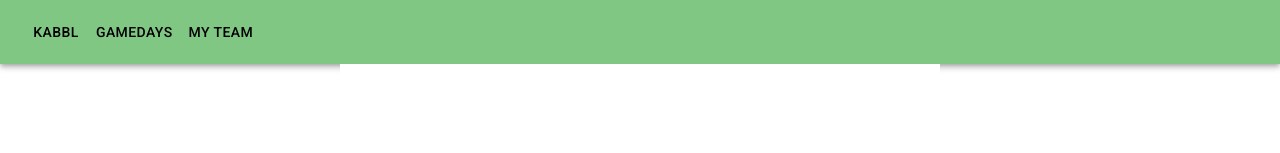
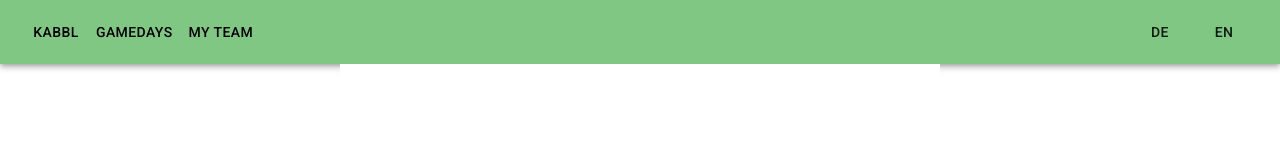
Before and after one commit to modmoto/blood-bowl-league-ui, a React (Create React App) app: page / in a window 1280 px wide. Shown: the top 153 px of the page. Built offline with nearby package versions, Linux system fonts and the light colour scheme; no server answers.

Commit message:
added language changing compatability

```diff
--- a/package.json
+++ b/package.json
@@ -5,6 +5,7 @@
   "dependencies": {
     "@material-ui/core": "^4.5.2",
     "i18next": "^19.0.0",
+    "i18next-browser-languagedetector": "^4.0.1",
     "react": "^16.11.0",
     "react-dom": "^16.11.0",
     "react-i18next": "^11.0.1",
--- a/src/AppContent.js
+++ b/src/AppContent.js
@@ -6,9 +6,11 @@ import { Switch, Route, Link } from "react-router-dom";
 import MyTeamPage from "./MyTeam/MyTeamPage";
 import UpcomingGamePage from "./UpcominGames/UpcomingGamesPage";
 import Home from "./Home/HomePage";
+import {withTranslation} from 'react-i18next';
 
 import Container from "@material-ui/core/Container";
 import {useDispatch} from 'react-redux'
+import i18n from "i18next";
 
 function AppContent() {
     const dispatch = useDispatch()
@@ -21,6 +23,10 @@ function AppContent() {
         dispatch({type: 'UPCOMING_GAMES_REQUESTED', payload: { seasonId: '7a097eae-be35-4b4d-a23d-98a6b57534f3' }})
     }, [dispatch]);
 
+    const changeLanguage = (lng) => {
+        i18n.changeLanguage(lng);
+    }
+
     return(
         <>
             <AppBar position="static">
@@ -28,8 +34,14 @@ function AppContent() {
                     <Button component={Link} to={'/'} color="inherit">Kabbl</Button>
                     <Button component={Link} to={'/upcoming-games'} color="inherit">Gamedays</Button>
                     <Button component={Link} to={'/my-team'} color="inherit">My Team</Button>
+                    <div style={{ marginLeft: 'auto' }}>
+                        <Button onClick={() => changeLanguage('de')}>DE</Button>
+                        <Button onClick={() => changeLanguage('en')}>EN</Button>
+                    </div>
                 </Toolbar>
             </AppBar>
+
+
             <Container maxWidth={'md'}>
                 <Switch>
                     <Route path="/upcoming-games">
@@ -47,4 +59,4 @@ function AppContent() {
     )
 }
 
-export default AppContent;
+export default withTranslation()(AppContent);
--- a/src/index.js
+++ b/src/index.js
@@ -6,8 +6,10 @@ import App from './App';
 import i18n from "i18next";
 import {initReactI18next} from "react-i18next";
 import languages from "./i18nResources/languages.js";
+import LanguageDetector from 'i18next-browser-languagedetector';
 
 i18n
+    .use(LanguageDetector)
     .use(initReactI18next)
     .init({
         resources: languages,
@@ -19,5 +21,4 @@ i18n
         }
     });
 
-
 ReactDOM.render(<App />, document.getElementById('root'));
```
Also changed, not shown: 1 other file (tests, documents, lock files or other folders).
